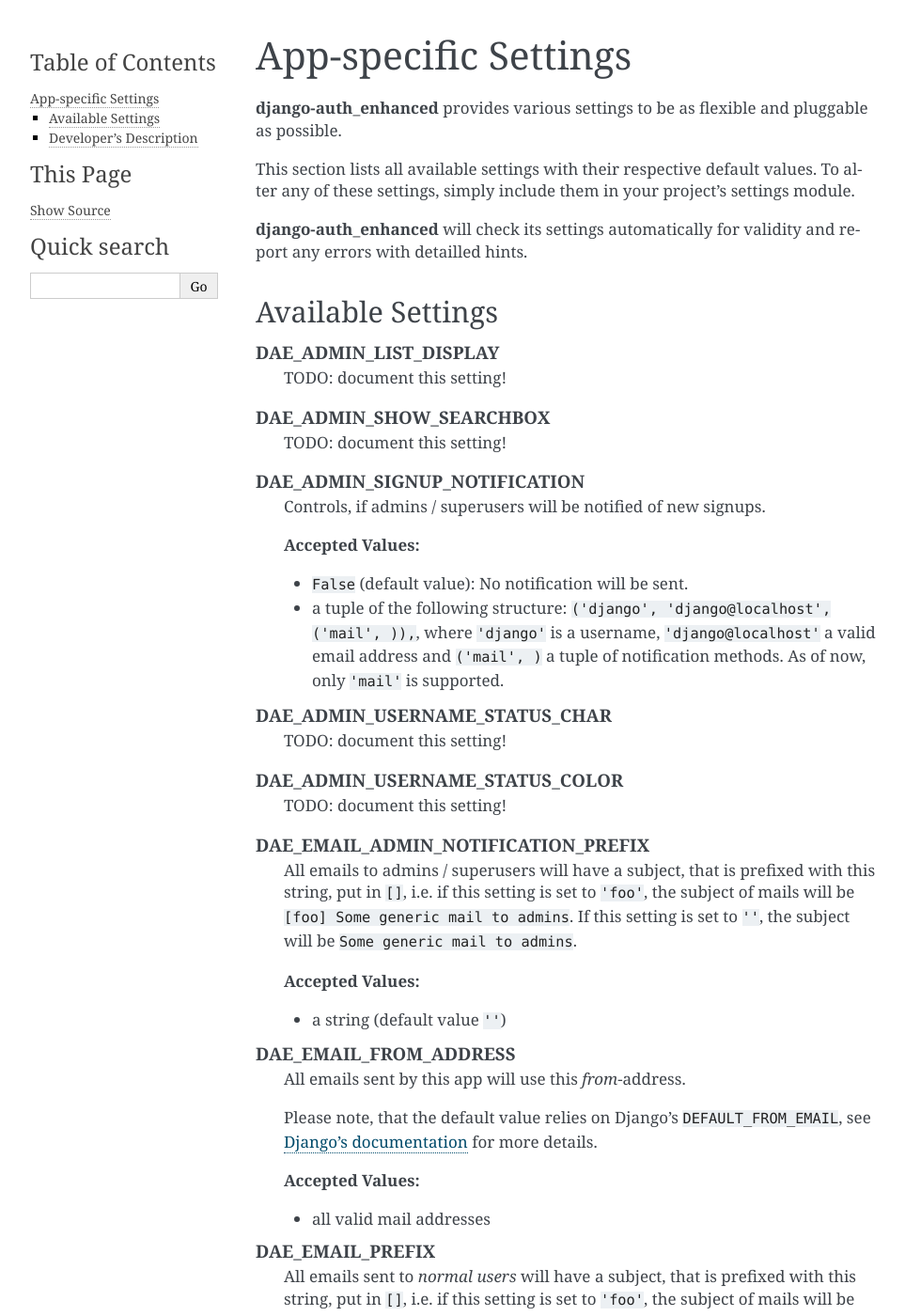
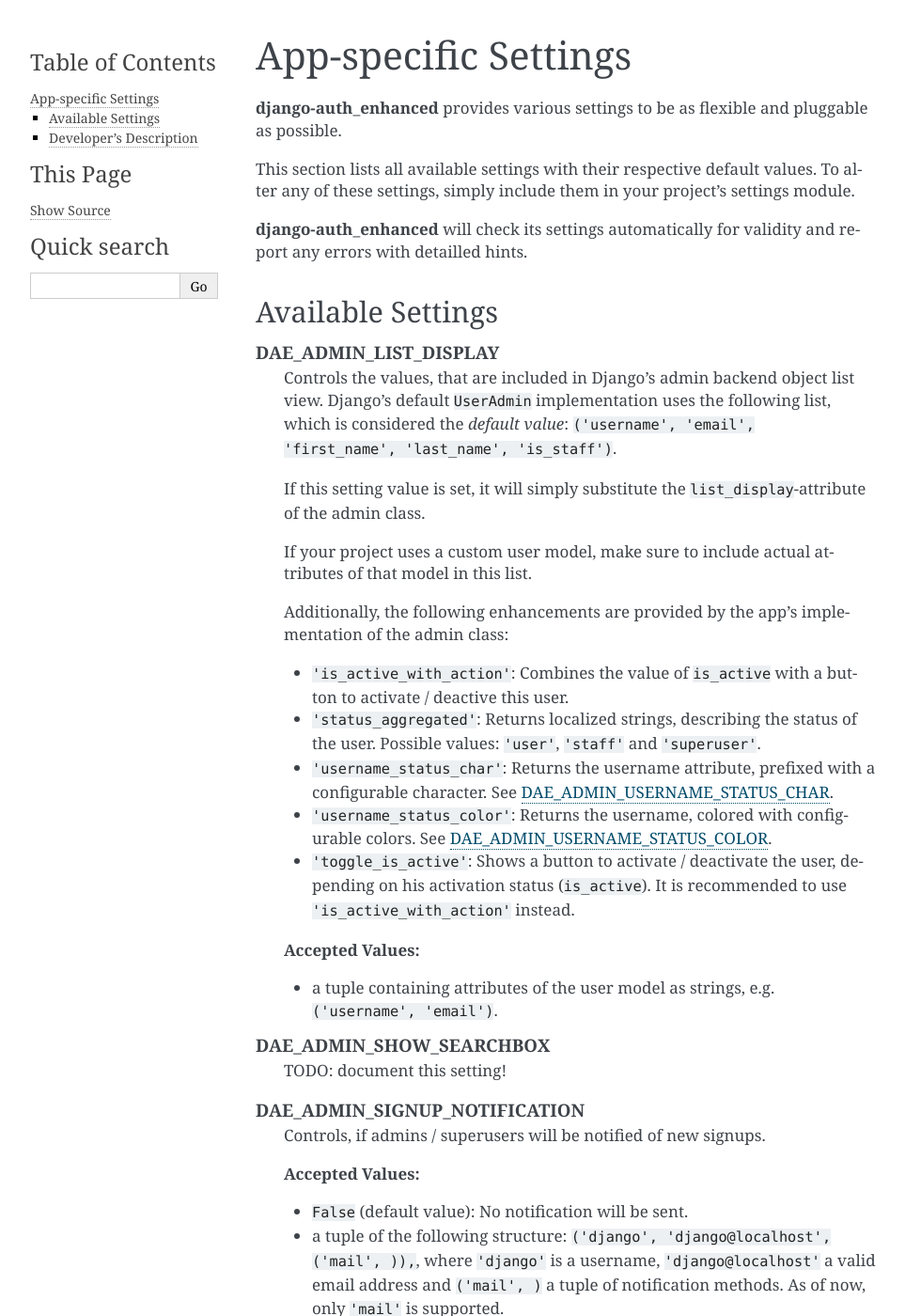
Before and after one commit to Mischback/django-auth_enhanced, a Sphinx documentation site: the page built from docs/source/settings.rst, in a window 1280 px wide and 1400 px high. Shown: the whole window at 94% size, without its empty margins (148-1111 px from the left). Built offline with Sphinx 7.4.7, drawn with Linux system fonts in a browser that asks for light colours; some of the changed text lies outside the part shown.

Commit message:
Added documentation

```diff
--- a/docs/source/settings.rst
+++ b/docs/source/settings.rst
@@ -18,7 +18,28 @@
 .. glossary::
 
     DAE_ADMIN_LIST_DISPLAY
-        TODO: document this setting!
+        Controls the values, that are included in Django's admin backend object
+        list view. Django's default ``UserAdmin`` implementation uses the
+        following list, which is considered the *default value*: ``('username', 'email', 'first_name', 'last_name', 'is_staff')``.
+
+        If this setting value is set, it will simply substitute the ``list_display``-attribute
+        of the admin class.
+
+        If your project uses a custom user model, make sure to include actual
+        attributes of that model in this list.
+
+        Additionally, the following enhancements are provided by the app's
+        implementation of the admin class:
+
+        * ``'is_active_with_action'``: Combines the value of ``is_active`` with a button to activate / deactive this user.
+        * ``'status_aggregated'``: Returns localized strings, describing the status of the user. Possible values: ``'user'``, ``'staff'`` and ``'superuser'``.
+        * ``'username_status_char'``: Returns the username attribute, prefixed with a configurable character. See :term:`DAE_ADMIN_USERNAME_STATUS_CHAR`.
+        * ``'username_status_color'``: Returns the username, colored with configurable colors. See :term:`DAE_ADMIN_USERNAME_STATUS_COLOR`.
+        * ``'toggle_is_active'``: Shows a button to activate / deactivate the user, depending on his activation status (``is_active``). It is recommended to use ``'is_active_with_action'`` instead.
+
+        **Accepted Values:**
+
+        * a tuple containing attributes of the user model as strings, e.g. ``('username', 'email')``.
 
     DAE_ADMIN_SHOW_SEARCHBOX
         TODO: document this setting!
@@ -32,10 +53,22 @@
         * a tuple of the following structure: ``('django', 'django@localhost', ('mail', )),``, where ``'django'`` is a username, ``'django@localhost'`` a valid email address and ``('mail', )`` a tuple of notification methods. As of now, only ``'mail'`` is supported.
 
     DAE_ADMIN_USERNAME_STATUS_CHAR
-        TODO: document this setting!
+        This setting controls the characters, that are used to prefix usernames
+        depending on their status, if ``'username_status_char'`` is in
+        :term:`DAE_ADMIN_LIST_DISPLAY`.
+
+        **Accepted Value:**
+
+        * a tuple containing two single characters, e.g. ``('#', '$')``. ``'#'`` will be used to prefix superusers and ``'$'`` for staff users.
 
     DAE_ADMIN_USERNAME_STATUS_COLOR
-        TODO: document this setting!
+        This setting controls the color, that is used to color usernames,
+        depending on their status, if ``'username_status_color'`` is in
+        :term:`DAE_ADMIN_LIST_DISPLAY`.
+
+        **Accepted Value:**
+
+        * a tuple containing two hexadecimal color codes (with leading ``#``), e.g. ``('#cc0000', '#00cc00')``. Names of superusers will be colored red (``'#cc0000'``), staff users green (``'#00cc00'``).
 
     DAE_EMAIL_ADMIN_NOTIFICATION_PREFIX
         All emails to admins / superusers will have a subject, that is prefixed
```
Also changed, not shown: 1 other file.
